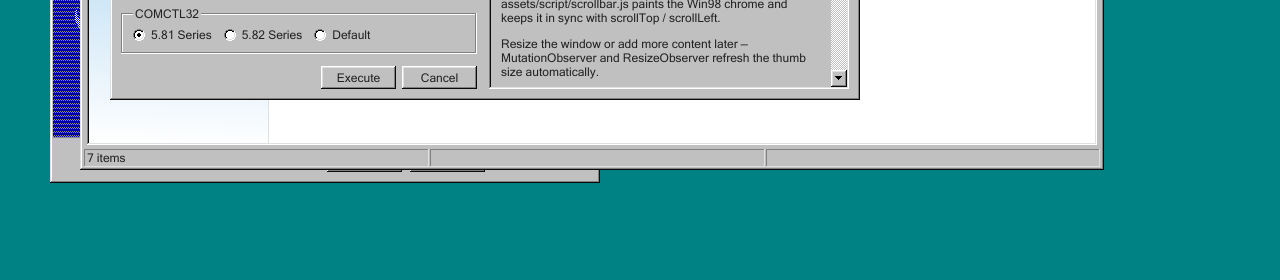
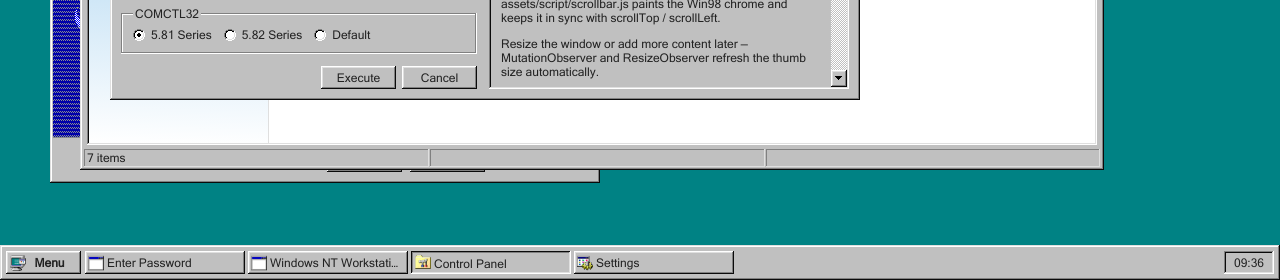
Before and after one commit to Gixx/webhemi-admin98, a website: page index.html in a window 1280 px wide. Shown: the part 520-800 px from the top of the page. Drawn offline with nearby package versions, Linux system fonts and the light colour scheme.

Commit message:
Add a fixed taskbar with task buttons, tray clock, and menu icons.

```diff
--- a/assets/script/main.js
+++ b/assets/script/main.js
@@ -34,14 +34,18 @@ if (isFirefox) {
     return;
   }
 
-  /** Top-level shell windows only (ignore nested 98.css tabpanel .window). */
-  const shellWindows = () =>
-    [...dashboard.children].filter((el) => el.classList.contains('window'));
+  /** Top-level shell windows only (ignore nested 98.css tabpanel .window and #toolbar). */
+  const isShellWindow = (el) =>
+    el instanceof HTMLElement &&
+    el.classList.contains('window') &&
+    el.id !== 'toolbar';
+
+  const shellWindows = () => [...dashboard.children].filter(isShellWindow);
 
   const closestShellWindow = (start) => {
     let node = start;
     while (node && node !== dashboard) {
-      if (node.classList?.contains('window') && node.parentElement === dashboard) {
+      if (isShellWindow(node) && node.parentElement === dashboard) {
         return node;
       }
       node = node.parentElement;
@@ -472,6 +476,24 @@ if (isFirefox) {
   const isWindowVisible = (win) =>
     !win.classList.contains('is-closed') && !win.classList.contains('is-minimized');
 
+  /** Fixed taskbar buttons: visibility + pressed state track shell windows. */
+  const syncTaskButtons = () => {
+    document.querySelectorAll('#toolbar .task-buttons > .task[data-window]').forEach((btn) => {
+      const win = document.getElementById(btn.getAttribute('data-window'));
+      if (!win || !isShellWindow(win)) {
+        btn.hidden = true;
+        btn.classList.remove('active');
+        btn.setAttribute('aria-pressed', 'false');
+        return;
+      }
+
+      btn.hidden = win.classList.contains('is-closed');
+      const pressed = win.classList.contains('active') && isWindowVisible(win);
+      btn.classList.toggle('active', pressed);
+      btn.setAttribute('aria-pressed', pressed ? 'true' : 'false');
+    });
+  };
+
   const bringWindowToFront = (win) => {
     if (!isWindowVisible(win)) {
       return;
@@ -482,6 +504,7 @@ if (isFirefox) {
     });
     win.classList.add('active');
     syncTitleBarInactive();
+    syncTaskButtons();
     zCounter += 1;
     win.style.zIndex = String(zCounter);
     savePositions();
@@ -492,6 +515,7 @@ if (isFirefox) {
       el.classList.remove('active');
     });
     syncTitleBarInactive();
+    syncTaskButtons();
     savePositions();
   };
 
@@ -518,6 +542,7 @@ if (isFirefox) {
     win.classList.add('is-closed');
     win.classList.remove('is-minimized', 'active');
     syncTitleBarInactive();
+    syncTaskButtons();
     activateTopVisibleWindow();
     savePositions();
   };
@@ -526,6 +551,7 @@ if (isFirefox) {
     win.classList.add('is-minimized');
     win.classList.remove('active');
     syncTitleBarInactive();
+    syncTaskButtons();
     activateTopVisibleWindow();
     savePositions();
   };
@@ -588,7 +614,7 @@ if (isFirefox) {
 
   const openWindowById = (id) => {
     const win = document.getElementById(id);
-    if (!win || !win.classList.contains('window') || !dashboard.contains(win)) {
+    if (!win || !isShellWindow(win) || !dashboard.contains(win)) {
       return;
     }
 
@@ -734,6 +760,8 @@ if (isFirefox) {
         syncTitleBarInactive();
       }
     }
+
+    syncTaskButtons();
   };
 
   const DRAG_THRESHOLD_PX = 4;
@@ -897,6 +925,11 @@ if (isFirefox) {
       return;
     }
 
+    // Taskbar is not a shell window; keep window focus when using it.
+    if (event.target.closest('#toolbar')) {
+      return;
+    }
+
     clearWindowActive();
 
     const icon = event.target.closest('.icon[draggable="true"]');
@@ -947,6 +980,23 @@ if (isFirefox) {
       }
 
       return;
+    }
+
+    const taskButton = event.target.closest('#toolbar .task-buttons > .task[data-window]');
+    if (taskButton && !taskButton.hidden) {
+      const win = document.getElementById(taskButton.getAttribute('data-window'));
+      if (!win || !isShellWindow(win) || win.classList.contains('is-closed')) {
+        return;
+      }
+
+      event.preventDefault();
+
+      // Classic taskbar: active button toggles minimize; otherwise restore/activate.
+      if (win.classList.contains('active') && isWindowVisible(win)) {
+        minimizeWindow(win);
+      } else {
+        showWindow(win);
+      }
     }
   });
 
@@ -1084,3 +1134,24 @@ if (isFirefox) {
     }
   });
 })();
+
+/** Taskbar clock (24-hour HH:MM). */
+(() => {
+  const clock = document.querySelector('#toolbar .clock');
+  if (!clock) {
+    return;
+  }
+
+  const formatTime = (date) => {
+    const hours = String(date.getHours()).padStart(2, '0');
+    const minutes = String(date.getMinutes()).padStart(2, '0');
+    return `${hours}:${minutes}`;
+  };
+
+  const tick = () => {
+    clock.textContent = formatTime(new Date());
+  };
+
+  tick();
+  window.setInterval(tick, 1000);
+})();
--- a/assets/style/main.css
+++ b/assets/style/main.css
@@ -23,7 +23,7 @@ html {
 
 body.dashboard {
   margin: 0;
-  padding: 20px;
+  padding: 20px 20px 44px;
   width: 100%;
   min-height: 100vh;
   position: relative;
@@ -174,6 +174,114 @@ ul.tree-view {
 
 .window {
   z-index: 1;
+}
+
+/*
+ * Taskbar / Start menu host. Fixed to the desktop bottom edge; not a
+ * draggable shell window (see main.js shellWindows filter).
+ */
+#toolbar {
+  position: fixed;
+  left: 0;
+  right: 0;
+  bottom: 0;
+  width: 100%;
+  z-index: 10000;
+  margin: 0;
+  box-sizing: border-box;
+}
+
+#toolbar > .window-body {
+  margin: 3px;
+  display: flex;
+  flex-direction: row;
+  align-items: stretch;
+  justify-content: space-between;
+  gap: 4px;
+}
+
+#toolbar button.menu {
+  background-color: silver;
+  background-image: url("../icons/48x48/menu.gif");
+  background-repeat: no-repeat;
+  background-position: 4px center;
+  background-size: 16px 16px;
+  padding-left: 24px;
+  font-weight: 700;
+  flex: 0 0 auto;
+}
+
+#toolbar .task-buttons {
+  flex: 1 1 auto;
+  min-width: 0;
+  display: flex;
+  flex-direction: row;
+  align-items: stretch;
+  gap: 3px;
+  overflow: hidden;
+}
+
+#toolbar .task-buttons > .task {
+  box-sizing: border-box;
+  flex: 1 1 0;
+  width: 0;
+  max-width: 160px;
+  min-width: 0;
+  min-height: 22px;
+  display: flex;
+  align-items: center;
+  justify-content: flex-start;
+  gap: 0;
+  margin: 0;
+  padding: 2px 6px 2px 22px;
+  overflow: hidden;
+  text-align: left;
+  background-color: silver;
+  background-image: url("../icons/48x48/general-app.gif");
+  background-repeat: no-repeat;
+  background-position: 3px center;
+  background-size: 16px 16px;
+}
+
+#toolbar .task-buttons > .task.control-panel {
+  background-image: url("../icons/48x48/control_panel.gif");
+}
+
+#toolbar .task-buttons > .task.settings {
+  background-image: url("../icons/48x48/settings.gif");
+}
+
+#toolbar .task-buttons > .task > .task-title {
+  display: block;
+  min-width: 0;
+  overflow: hidden;
+  text-overflow: ellipsis;
+  white-space: nowrap;
+}
+
+/* display:flex above beats the UA [hidden] { display:none }. */
+#toolbar .task-buttons > .task[hidden] {
+  display: none;
+}
+
+/* Sticky pressed look for the active window's task button (98.css :active inset). */
+#toolbar .task-buttons > .task.active,
+#toolbar .task-buttons > .task[aria-pressed="true"] {
+  box-shadow: inset -1px -1px #fff, inset 1px 1px #0a0a0a, inset -2px -2px #dfdfdf, inset 2px 2px grey;
+  padding: 3px 5px 1px 23px;
+  background-position: 4px 3px;
+}
+
+#toolbar .sunken-panel.clock {
+  display: flex;
+  align-items: center;
+  justify-content: center;
+  flex: 0 0 auto;
+  align-self: stretch;
+  padding: 0 8px;
+  overflow: hidden;
+  white-space: nowrap;
+  font-variant-numeric: tabular-nums;
 }
 
 .window.is-closed,
--- a/index.html
+++ b/index.html
@@ -205,6 +205,27 @@
     </div>
   </div>
 
+  <div class="window" id="toolbar">
+    <div class="window-body">
+      <button type="button" class="menu">Menu</button>
+      <div class="task-buttons">
+        <button type="button" class="task" data-window="window-authentication" aria-pressed="false" title="Enter Password">
+          <span class="task-title">Enter Password</span>
+        </button>
+        <button type="button" class="task" data-window="window-setup-wizard" aria-pressed="false" title="Windows NT Workstation Setup">
+          <span class="task-title">Windows NT Workstation Setup</span>
+        </button>
+        <button type="button" class="task control-panel active" data-window="window-control-panel" aria-pressed="true" title="Control Panel">
+          <span class="task-title">Control Panel</span>
+        </button>
+        <button type="button" class="task settings" data-window="window-settings" aria-pressed="false" title="Settings">
+          <span class="task-title">Settings</span>
+        </button>
+      </div>
+      <div class="sunken-panel clock" aria-live="polite">00:00</div>
+    </div>
+  </div>
+
   <script type="application/javascript" src="assets/script/scrollbar.js"></script>
   <script type="application/javascript" src="assets/script/main.js"></script>
 </body>
```
Also changed, not shown: assets/icons/48x48/about.gif (added), assets/icons/48x48/general-app.gif (added), assets/icons/48x48/logs.gif (added), assets/icons/48x48/menu.gif (added), assets/icons/48x48/permissions.gif, assets/icons/48x48/roles.gif, assets/icons/48x48/search.gif (added), assets/icons/48x48/trash.gif (added).
